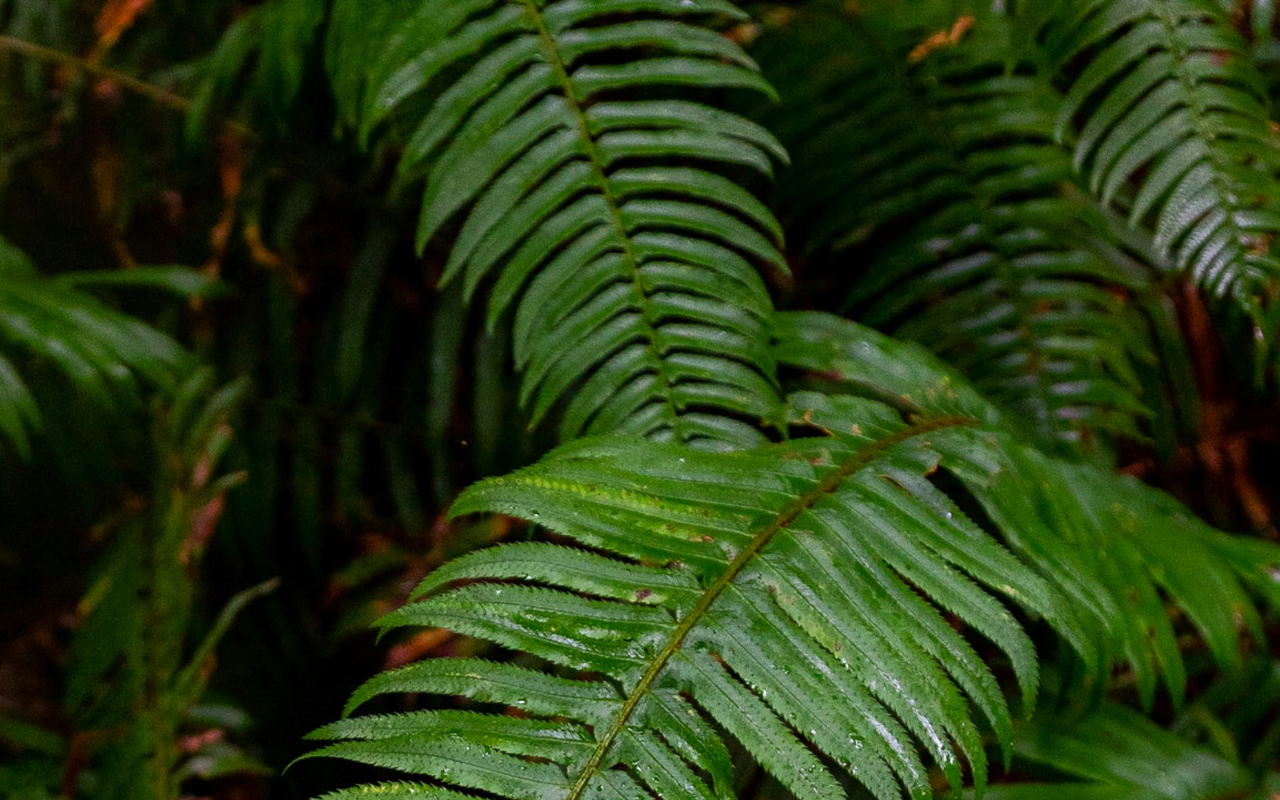
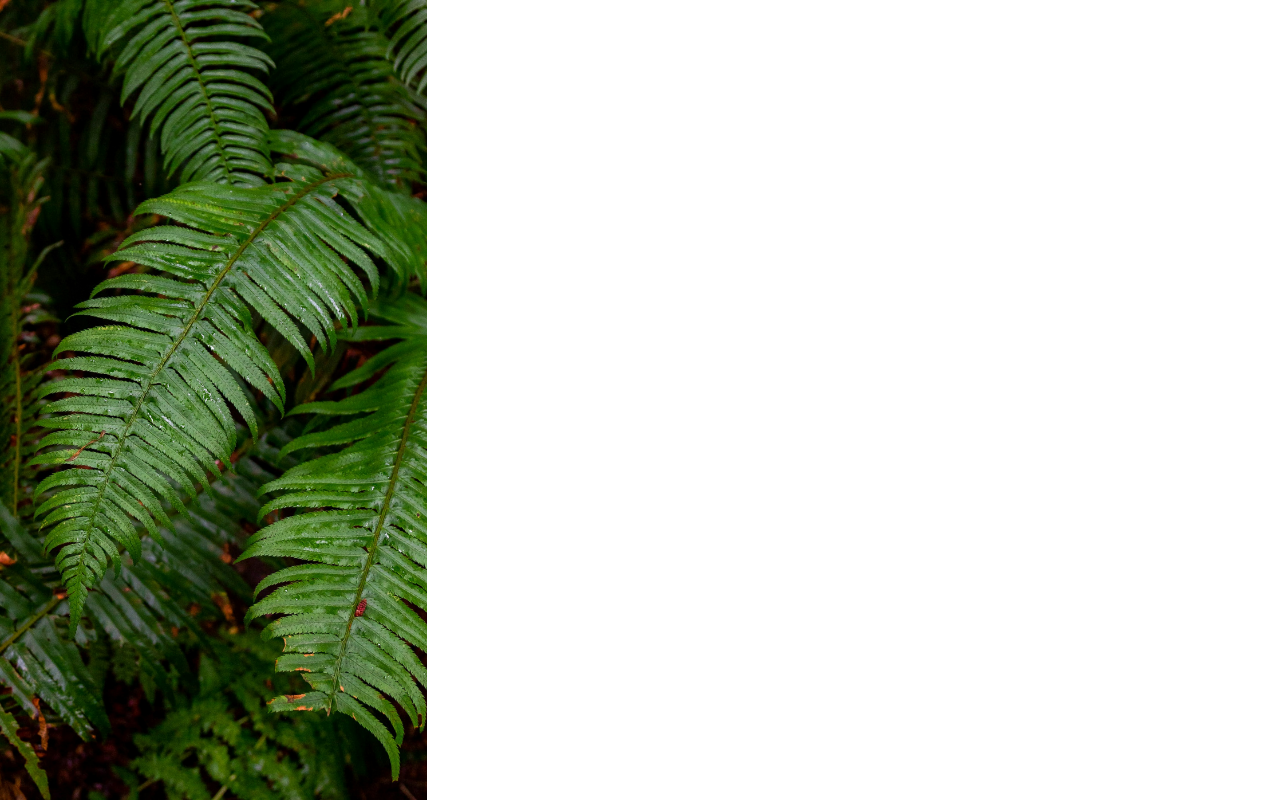
Before and after one commit to BDraper25/Practice-signup-form, a plain HTML site: page index.html in a window 1280 px wide. Shown: the top 800 px of the page. Drawn offline with Linux system fonts and the light colour scheme.

Commit message:
adjust flex, display, and direction of right container

```diff
--- a/stylesheet.css
+++ b/stylesheet.css
@@ -13,3 +13,9 @@ body {
     height: 100%;
     object-fit: cover;
 }
+
+.right-side-container {
+    flex: 2;
+    display: flex;
+    flex-direction: column;
+}
```
